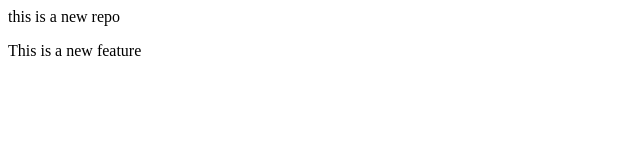
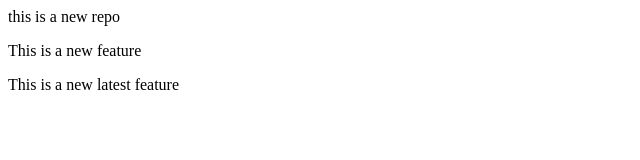
Before and after one commit to charita-sree/localrepo, a plain HTML site: page index.html in a window 1280 px wide. Shown: the whole page, without its empty margins (0-640 px from the left). Drawn offline with Linux system fonts and the light colour scheme.

Commit message:
add new latest feature

```diff
--- a/index.html
+++ b/index.html
@@ -1,2 +1,3 @@
 <p>this is a new repo</p>
 <p>This is a new feature</p>
+<p>This is a new latest feature</p>
```
